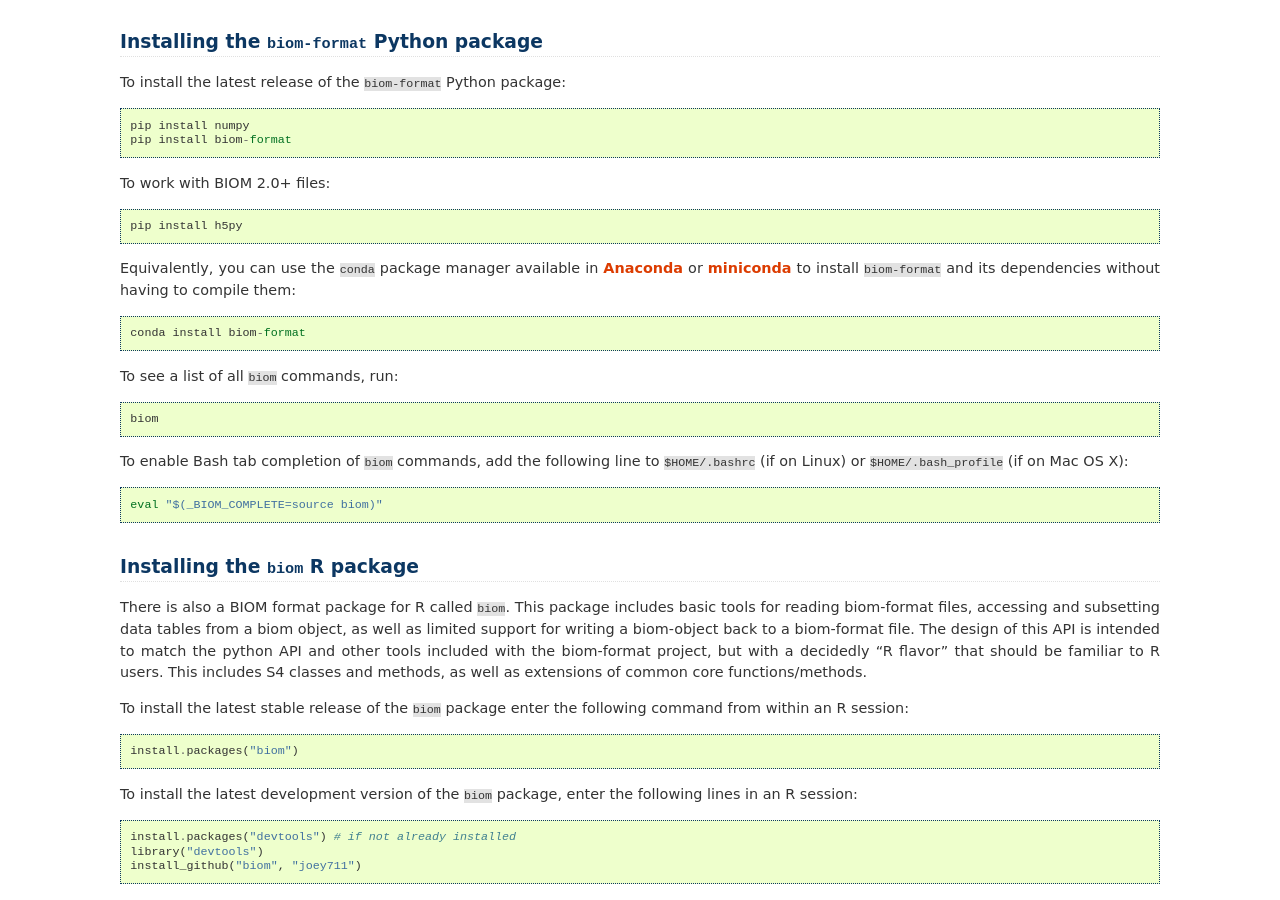
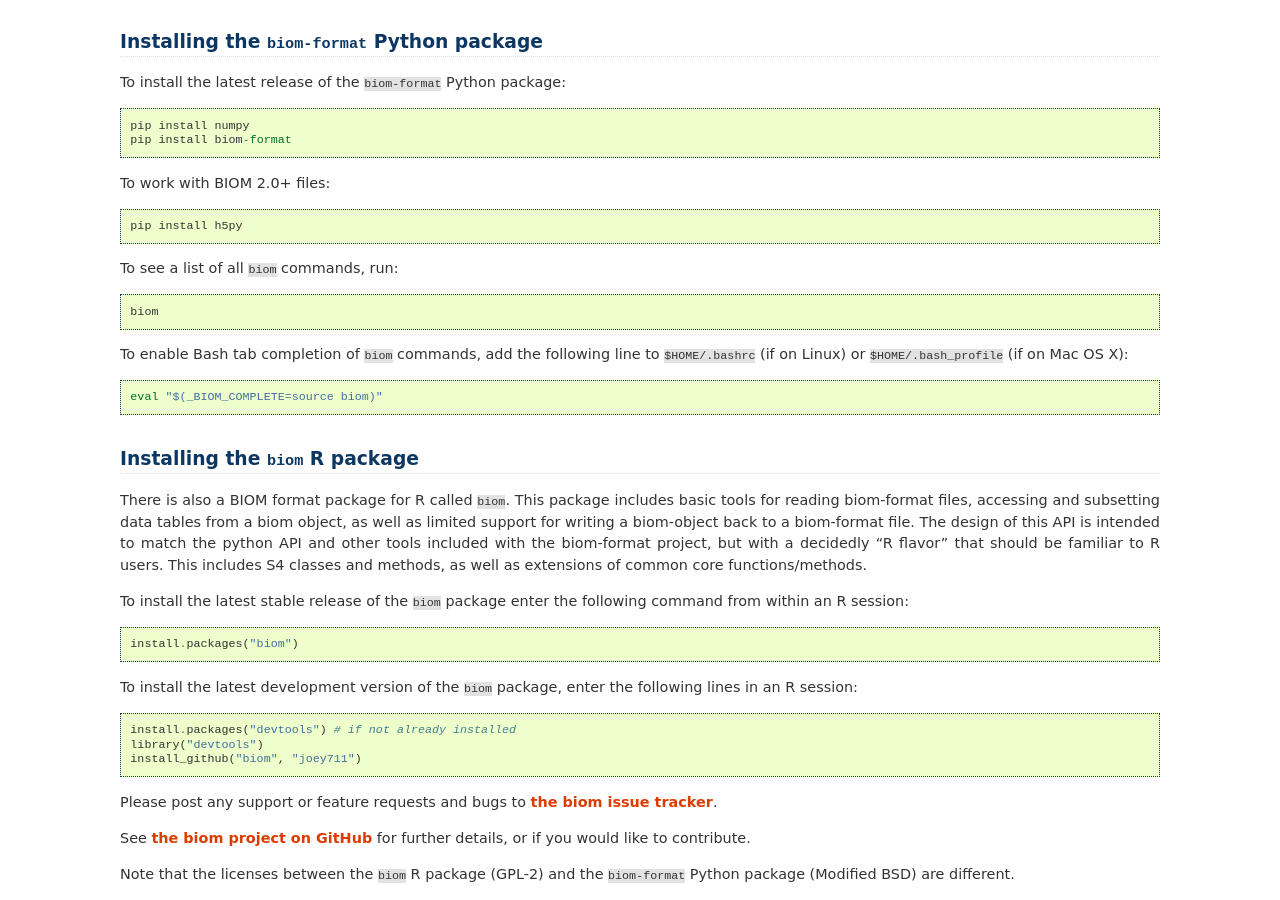
Before and after one commit to biocore/biom-format, a Sphinx documentation site: the page built from doc/index.rst, in a window 1280 px wide and 900 px high, scrolled down 1266 px. Built offline with Sphinx 7.4.7, drawn with Linux system fonts in a browser that asks for light colours; formulas are drawn with MathJax 3; pages that are not in the unit, such as notebooks, are missing from menus.

Commit message:
removed conda note from the install doc

```diff
--- a/doc/index.rst
+++ b/doc/index.rst
@@ -59,10 +59,6 @@
 
     pip install h5py
 
-Equivalently, you can use the ``conda`` package manager available in `Anaconda <http://continuum.io/downloads>`_ or `miniconda <http://conda.pydata.org/miniconda.html>`_ to install ``biom-format`` and its dependencies without having to compile them::
-
-    conda install biom-format
-
 To see a list of all ``biom`` commands, run::
 
     biom
```
